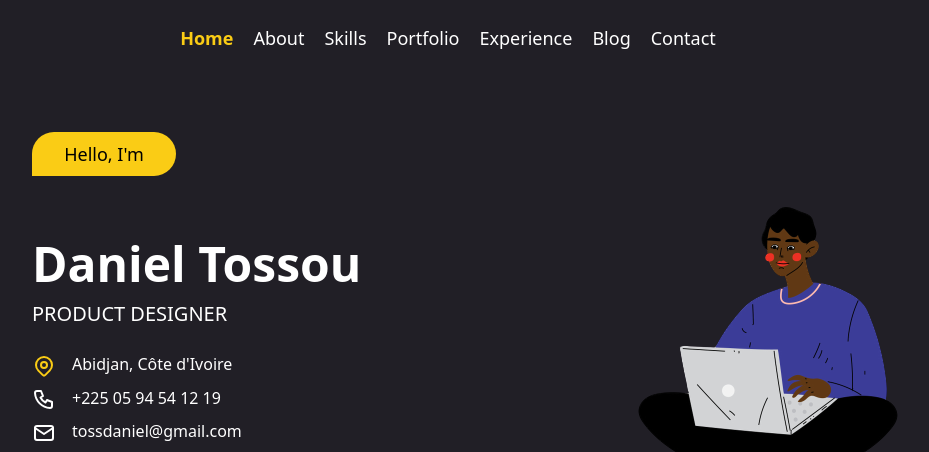
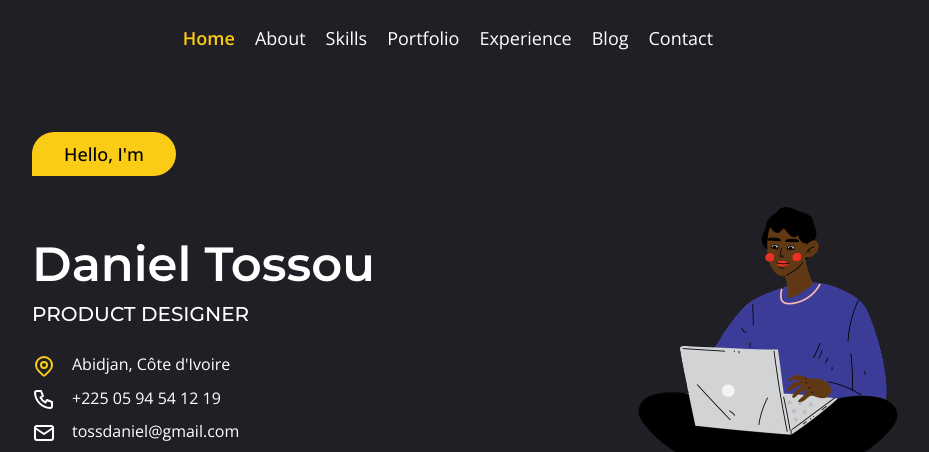
Before and after one commit to danthebest/portfolio_v2, a Gatsby site: page / in a window 1280 px wide. Shown: the top 452 px of the page, without its empty margins (192-1121 px from the left). Built offline with nearby package versions, Linux system fonts and the light colour scheme; Gatsby itself is replaced by a stand-in of ours.

Commit message:
Added montserrat and opensans fonts

```diff
--- a/src/components/Header.js
+++ b/src/components/Header.js
@@ -7,12 +7,16 @@ const Header = () => {
       <div className="grid grid-cols-2">
         <div className="ml-56">
           <div className="bg-yellow-400 rounded-tl-full rounded-tr-full rounded-br-full py-2 w-36">
-            <p className="text-center text-black font-medium text-lg">
+            <p className="text-center text-black font-OpenSans font-medium text-lg">
               Hello, I'm
             </p>
           </div>
-          <h1 className="mt-16 text-5xl font-semibold">Daniel Tossou</h1>
-          <p className="text-xl font-medium uppercase mt-3">Product Designer</p>
+          <h1 className="mt-16 text-5xl font-Montserrat font-semibold">
+            Daniel Tossou
+          </h1>
+          <p className="text-xl font-Montserrat font-medium uppercase mt-3">
+            Product Designer
+          </p>
           {/* Location */}
           <div className="mt-6">
             <svg
@@ -31,7 +35,9 @@ const Header = () => {
               <circle cx="12" cy="11" r="3"></circle>
               <path d="M17.657 16.657l-4.243 4.243a2 2 0 0 1 -2.827 0l-4.244 -4.243a8 8 0 1 1 11.314 0z"></path>
             </svg>
-            <p className="inline-block ml-4">Abidjan, Côte d'Ivoire</p>
+            <p className="inline-block ml-4 font-OpenSans">
+              Abidjan, Côte d'Ivoire
+            </p>
           </div>
           {/* Phone number */}
           <div className="mt-2">
@@ -50,7 +56,9 @@ const Header = () => {
               <path stroke="none" d="M0 0h24v24H0z" fill="none"></path>
               <path d="M5 4h4l2 5l-2.5 1.5a11 11 0 0 0 5 5l1.5 -2.5l5 2v4a2 2 0 0 1 -2 2a16 16 0 0 1 -15 -15a2 2 0 0 1 2 -2"></path>
             </svg>
-            <p className="inline-block ml-4">+225 05 94 54 12 19</p>
+            <p className="inline-block ml-4 font-OpenSans">
+              +225 05 94 54 12 19
+            </p>
           </div>
           {/* Email */}
           <div className="mt-2">
@@ -70,7 +78,9 @@ const Header = () => {
               <rect x="3" y="5" width="18" height="14" rx="2"></rect>
               <polyline points="3 7 12 13 21 7"></polyline>
             </svg>
-            <p className="inline-block ml-4">tossdaniel@gmail.com</p>
+            <p className="inline-block ml-4 font-OpenSans">
+              tossdaniel@gmail.com
+            </p>
           </div>
 
           {/* SOCIAL MEDIA SECTION */}
--- a/src/components/Menu.js
+++ b/src/components/Menu.js
@@ -3,7 +3,7 @@ import { Link } from "gatsby";
 
 const Menu = () => {
   return (
-    <div className="flex justify-center mt-6 text-lg text-white font-light">
+    <div className="flex justify-center mt-6 text-lg text-white font-OpenSans font-light">
       <Link
         to="/"
         activeClassName="text-yellow-400 font-semibold"
--- a/src/styles/global.css
+++ b/src/styles/global.css
@@ -1,3 +1,6 @@
+@import url("https://fonts.googleapis.com/css2?family=Montserrat:wght@500;600;700;800&display=swap");
+@import url("https://fonts.googleapis.com/css2?family=Open+Sans:wght@300;400;500;600&display=swap");
+
 @tailwind base;
 @tailwind components;
 @tailwind utilities;
--- a/tailwind.config.js
+++ b/tailwind.config.js
@@ -1,7 +1,12 @@
 module.exports = {
   content: ["./src/**/*.{js,jsx,ts,tsx}"],
   theme: {
-    extend: {},
+    extend: {
+      fontFamily: {
+        Montserrat: ["Montserrat", "sans-serif"],
+        OpenSans: ["Open Sans", "sans-serif"],
+      },
+    },
   },
   plugins: [],
 };
```
Also changed, not shown: src/images/african-in-tech.jpeg (deleted), src/images/digital_creator.jpg (deleted), src/images/digital_creator_nobg.png (deleted).
